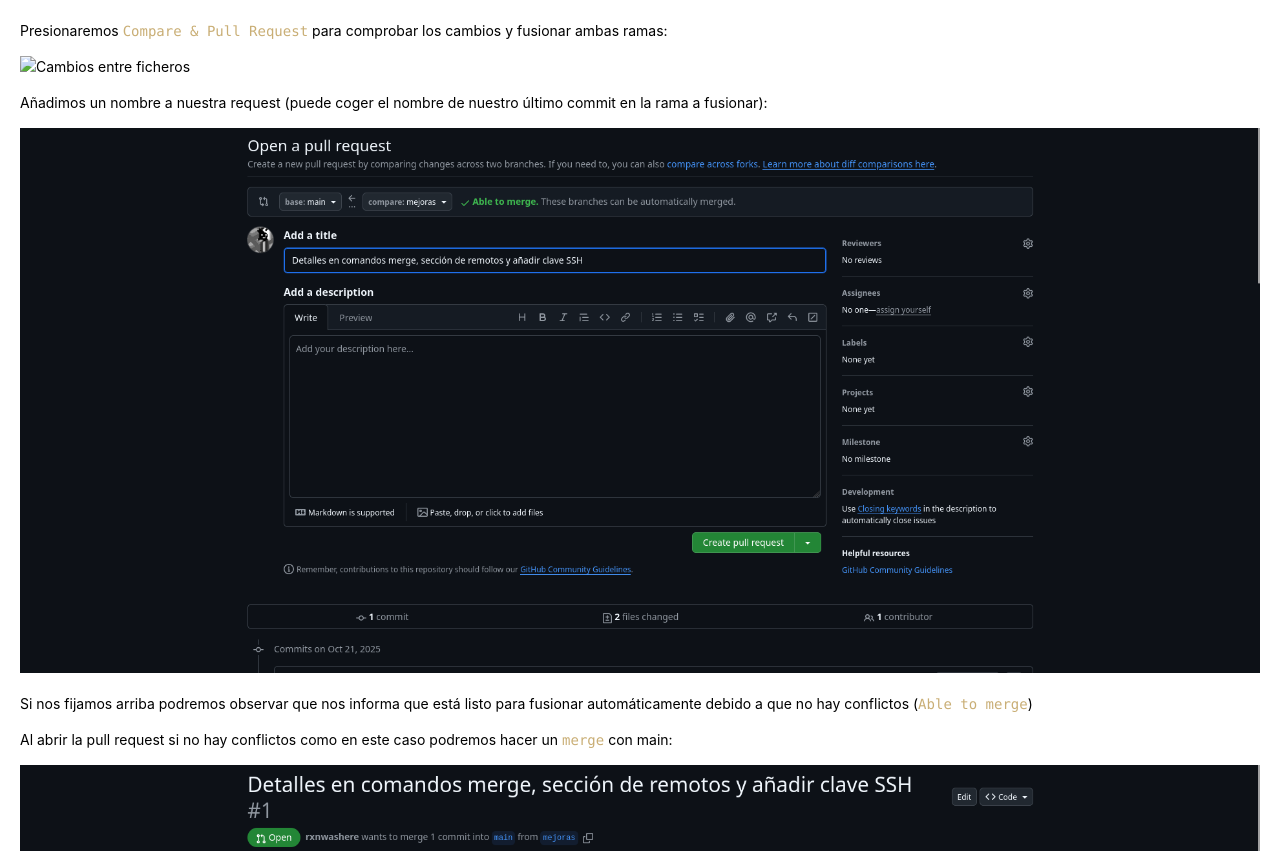
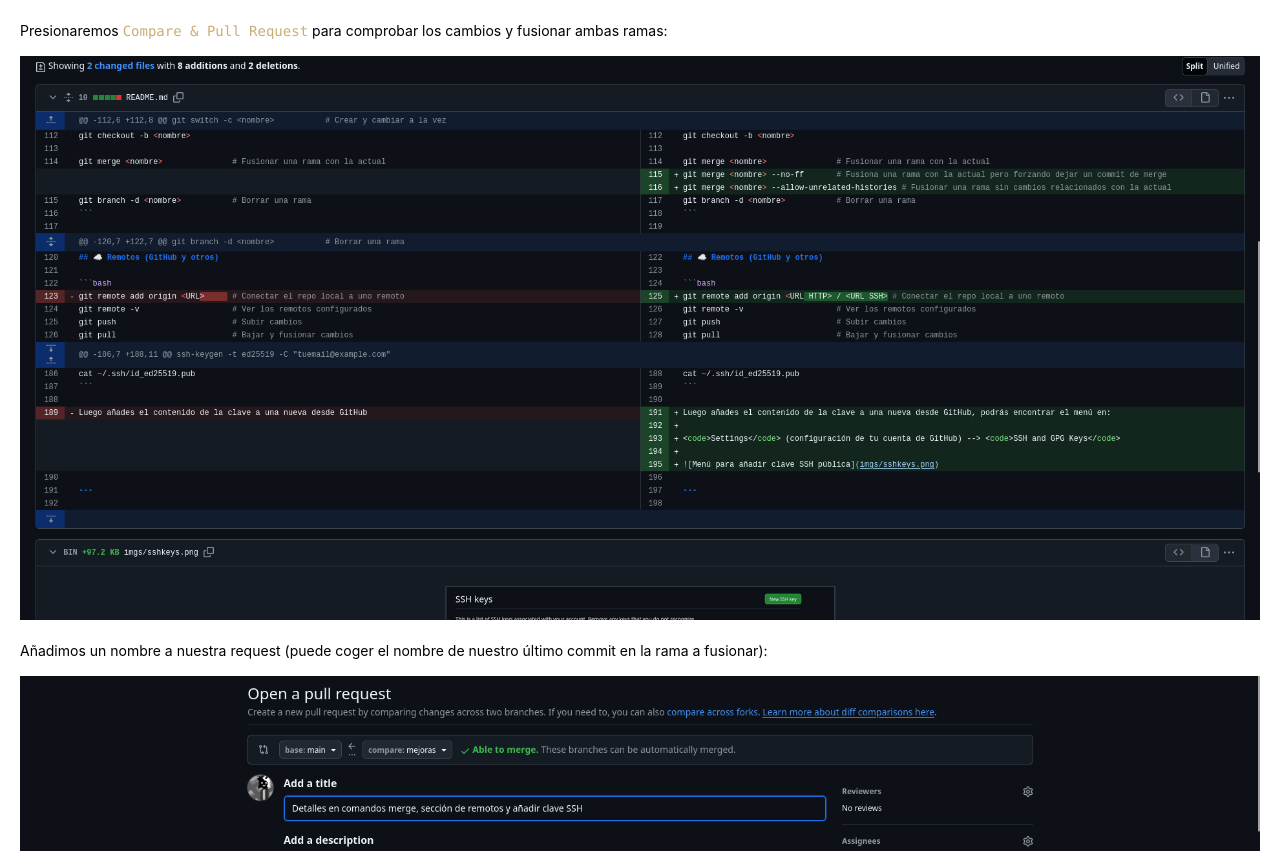
Before and after one commit to rxnwashere/rxnwashere_apuntes_git, a plain HTML site: page index.html in a window 1280 px wide. Shown: the part 5433-6284 px from the top of the page. Drawn offline with Linux system fonts and the light colour scheme; a script that the page names is missing.

Commit message:
Ruta a imagen corregida en los apuntes

```diff
--- a/index.html
+++ b/index.html
@@ -567,7 +567,7 @@ git push origin feature/nueva-funcionalidad
 <p>También veremos una notificación avisando de las ramas que han tenido pushes recientemente:</p>
 <p><img src="imgs/pullreq1.png" alt="Notificación sobre pushes recientes y commits adelantados"></p>
 <p>Presionaremos <code>Compare &amp; Pull Request</code> para comprobar los cambios y fusionar ambas ramas:</p>
-<p><img src="imgs/pullreq2.png.png" alt="Cambios entre ficheros"></p>
+<p><img src="imgs/pullreq2.png" alt="Cambios entre ficheros"></p>
 <p>Añadimos un nombre a nuestra request (puede coger el nombre de nuestro último commit en la rama a fusionar):</p>
 <p><img src="imgs/pullreq3.png" alt="Título para nuestro pull request sin problemas de fusión"></p>
 <p>Si nos fijamos arriba podremos observar que nos informa que está listo para fusionar automáticamente debido a que no hay conflictos
```
Also changed, not shown: 2 other files.
